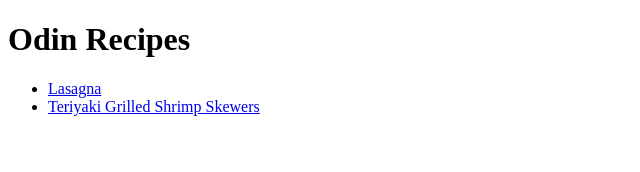
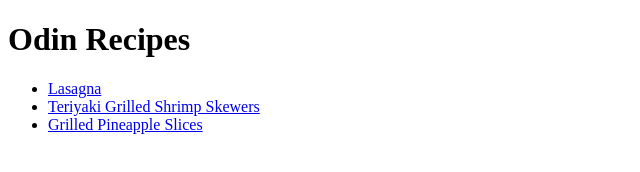
Before and after one commit to sgrazys/odin-recipes, a plain HTML site: page index.html in a window 1280 px wide. Shown: the whole page, without its empty margins (0-640 px from the left). Drawn offline with Linux system fonts and the light colour scheme.

Commit message:
Add link to a pineapple slice recipe

```diff
--- a/index.html
+++ b/index.html
@@ -17,6 +17,9 @@
 			<li>
 				<a href="./recipes/grilled-shrimp.html">Teriyaki Grilled Shrimp Skewers</a>
 			</li>
+			<li>
+				<a href="./recipes/pineapple-slice.html">Grilled Pineapple Slices</a>
+			</li>
 		</ul>
 	</body>
 </html>
```
